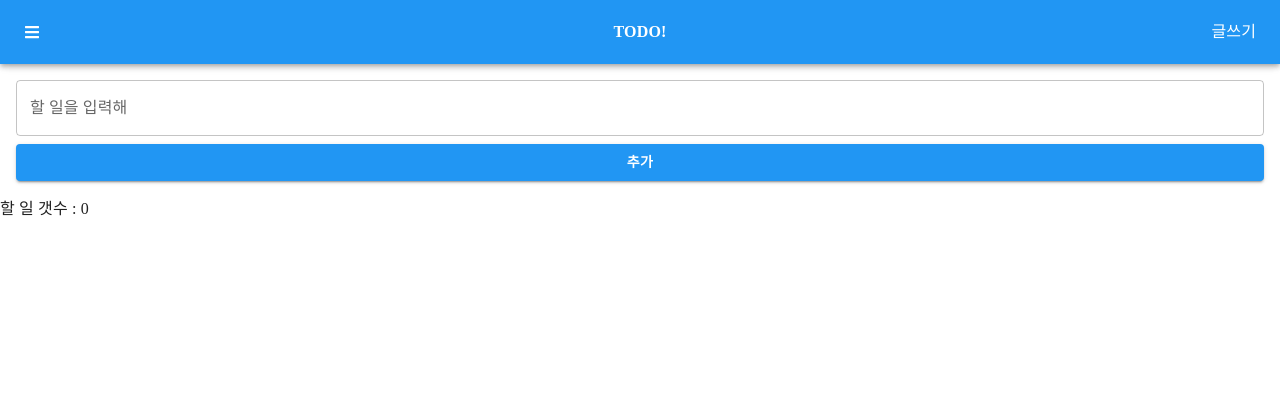
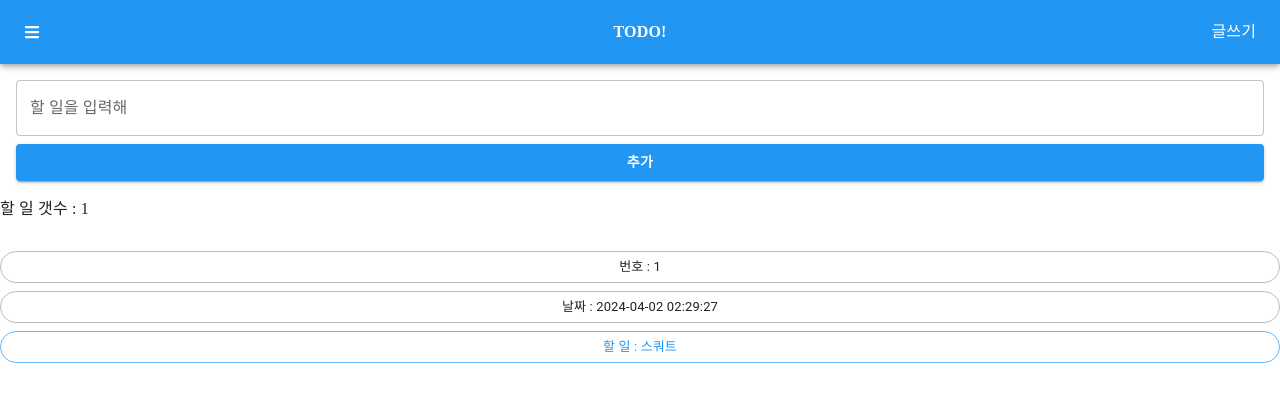
Before and after one commit to Gouiseong/todo_App_2024_05, a Next.js app: page / in a window 1280 px wide. Shown: the top 402 px of the page. Built offline with nearby package versions, Linux system fonts and the light colour scheme; a web font is replaced by a local one.

Commit message:
Chip 적용

```diff
--- a/src/app/page.js
+++ b/src/app/page.js
@@ -2,12 +2,14 @@
 
 import * as React from 'react';
 import { ThemeProvider } from '@mui/material/styles';
-import { Button, AppBar, Toolbar, CssBaseline, TextField } from '@mui/material';
+import { Button, AppBar, Toolbar, CssBaseline, TextField, Chip } from '@mui/material';
 import { FaBars } from 'react-icons/fa';
 import theme from './theme';
 import dateToStr from './dateUtil';
 
 const useTodoStatus = () => {
+  console.log('실행 1');
+
   const [todos, setTodos] = React.useState([]);
   const lastTodoIdRef = React.useRef(0);
 
@@ -19,7 +21,7 @@
       content: newContent,
       regDate: dateToStr(new Date()),
     };
-    setTodos([...todos, newTodo]);
+    setTodos((todos) => [...todos, newTodo]);
   };
 
   const removeTodo = (id) => {
@@ -146,8 +148,19 @@
   );
 };
 
+let AppCallCount = 0;
+
 const App = () => {
-  const todoState = useTodoStatus(); // 리액트 커스텀 훅
+  AppCallCount++;
+  console.log(`AppCallCount : ${AppCallCount}`);
+
+  const todosState = useTodoStatus(); // 리액트 커스텀 훅
+
+  React.useEffect(() => {
+    todosState.addTodo('스쿼트');
+    // todosState.addTodo('벤치');
+    // todosState.addTodo('데드');
+  }, []);
 
   const onSubmit = (e) => {
     e.preventDefault();
@@ -162,7 +175,7 @@
       return;
     }
 
-    todoState.addTodo(form.content.value);
+    todosState.addTodo(form.content.value);
     form.content.value = '';
     form.content.focus();
   };
@@ -191,15 +204,15 @@
           추가
         </Button>
       </form>
-      할 일 갯수 : {todoState.todos.length}
+      할 일 갯수 : {todosState.todos.length}
       <nav>
         <ul>
-          {todoState.todos.map((todo) => (
+          {todosState.todos.map((todo) => (
             <li key={todo.id}>
-              <div className="tw-flex tw-flex-col tw-gap-2">
-                <span>번호 : {todo.id}</span>
-                <span>날짜 : {todo.regDate}</span>
-                <span>할 일 : {todo.content}</span>
+              <div className="tw-flex tw-flex-col tw-gap-2 tw-mt-[30px]">
+                <Chip label={`번호 : ${todo.id}`} variant="outlined"></Chip>
+                <Chip label={`날짜 : ${todo.regDate}`} variant="outlined"></Chip>
+                <Chip label={`할 일 : ${todo.content}`} variant="outlined" color="primary"></Chip>
               </div>
             </li>
           ))}
@@ -210,6 +223,7 @@
 };
 
 export default function themeApp() {
+  console.log('실행 2');
   return (
     <ThemeProvider theme={theme}>
       <CssBaseline />
```
